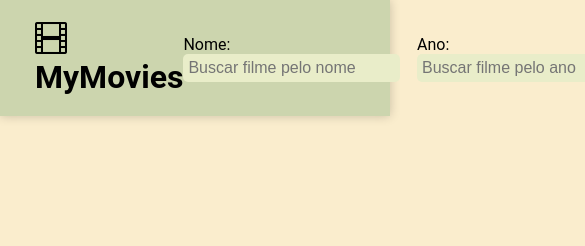
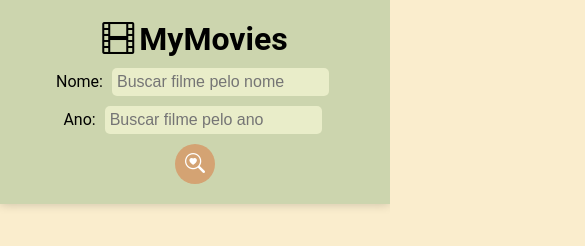
Before and after one commit to JoksLobo/lista-filmes, a plain HTML site: page index.html in a window 390 px wide. Shown: the top 246 px of the page, 585 px wide, since content can reach past the window. Drawn offline with nearby package versions, Linux system fonts and the light colour scheme.

Commit message:
responsividade do header até 360

```diff
--- a/style.css
+++ b/style.css
@@ -58,6 +58,8 @@ header {
     font-size: 1.6rem;
     transition: all 0.3s ease-in-out;
     outline: none;
+    margin-left: 0.5rem;
+    margin-right: 0.5rem;
   }
 }
 
@@ -78,3 +80,18 @@ header {
     color: var(--preto);
   }
 }
+
+@media (max-width: 830px) {
+  header {
+    flex-direction: column;
+  }
+}
+@media (max-width: 650px) {
+  header {
+    gap: 1rem;
+  }
+  .search-container {
+    flex-direction: column;
+    justify-content: center;
+  }
+}
```
